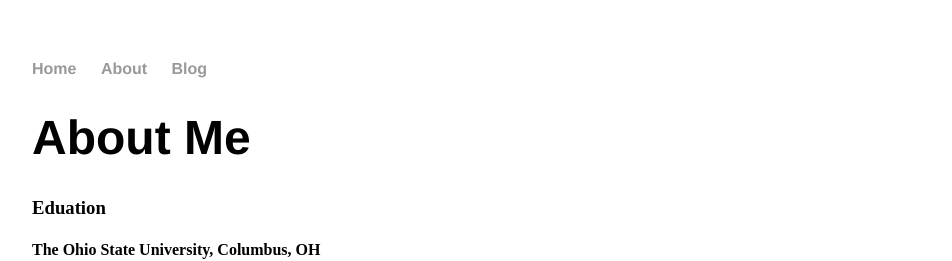
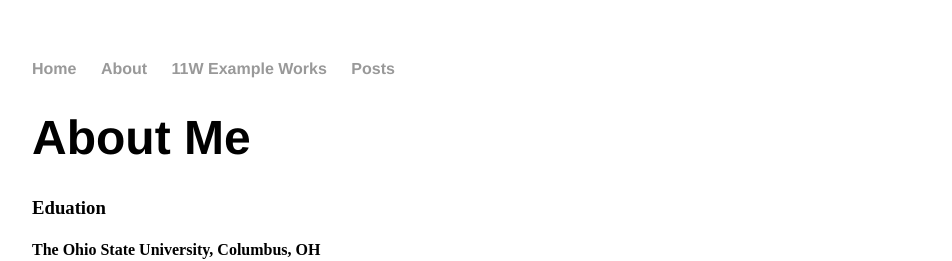
Before and after one commit to mtnartker/mtnartker.github.io, a Jekyll site: the page built from about/index.html, in a window 1280 px wide. Shown: the top 261 px of the page, without its empty margins (160-1112 px from the left). Built offline with Jekyll 4.4.1, drawn with Linux system fonts in a browser that asks for light colours.

Commit message:
Update about_def.html

```diff
--- a/_layouts/about_def.html
+++ b/_layouts/about_def.html
@@ -10,7 +10,8 @@
 	    		<ul>
 	        		<li><a href="/">Home</a></li>
 		        	<li><a href="/about">About</a></li>
-	        		<li><a href="/blog">Blog</a></li>
+				<li><a href="/about">11W Example Works</a></li>
+	        		<li><a href="/blog">Posts</a></li>
 	    		</ul>
 			</nav>
 			<div class="container">
```
